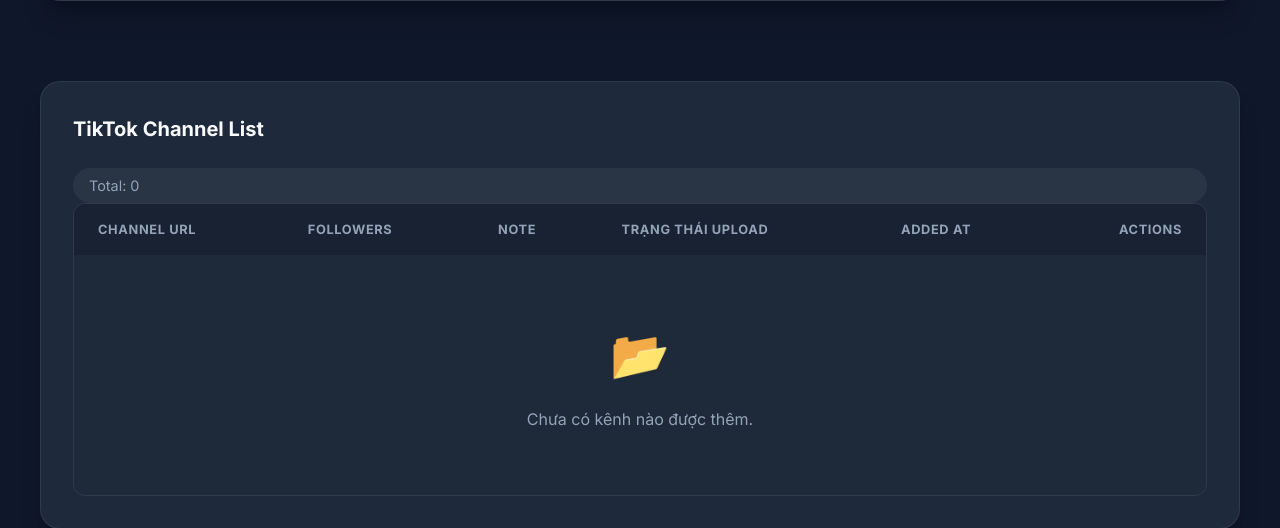
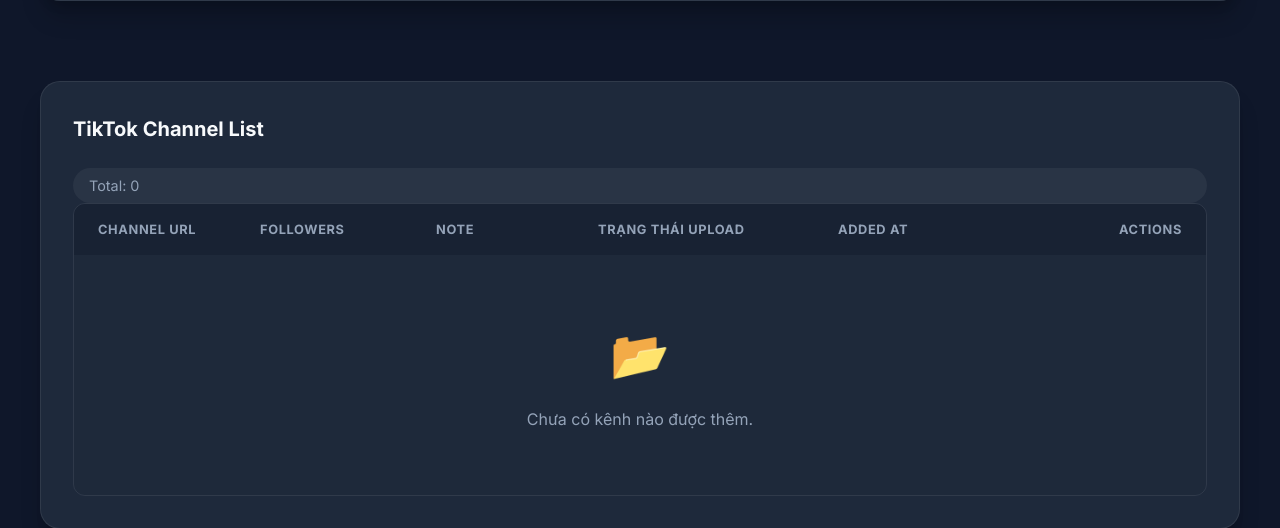
Before and after one commit to tungvt93/management_channel, a FastAPI app: page /tiktok-profiles in a window 1280 px wide. Shown: the part 627-1155 px from the top of the page. Run offline with FastAPI, Linux system fonts and the light colour scheme; the visitor is signed in with stand-in values (Sample User, id 1).

Commit message:
Fix TikTok table layout for long notes.
Use a dedicated table class with fixed layout and safe wrapping for long note strings to prevent columns overlapping.

Made-with: Cursor

```diff
--- a/static/style.css
+++ b/static/style.css
@@ -160,6 +160,29 @@ button:active {
     background: rgba(30, 41, 59, 0.3);
 }
 
+.tiktok-table {
+    table-layout: fixed;
+}
+
+.tiktok-table th,
+.tiktok-table td {
+    overflow: hidden;
+}
+
+/* Column sizing for TikTok table to avoid overlap */
+.tiktok-table th:nth-child(1),
+.tiktok-table td:nth-child(1) { width: 28%; }
+.tiktok-table th:nth-child(2),
+.tiktok-table td:nth-child(2) { width: 8rem; }
+.tiktok-table th:nth-child(3),
+.tiktok-table td:nth-child(3) { width: 28%; }
+.tiktok-table th:nth-child(4),
+.tiktok-table td:nth-child(4) { width: 12rem; }
+.tiktok-table th:nth-child(5),
+.tiktok-table td:nth-child(5) { width: 8rem; }
+.tiktok-table th:nth-child(6),
+.tiktok-table td:nth-child(6) { width: 10.5rem; }
+
 .data-table th {
     background: rgba(15, 23, 42, 0.4);
     color: var(--text-muted);
@@ -190,6 +213,13 @@ button:active {
     text-decoration: none;
     font-weight: 600;
     transition: color 0.2s;
+}
+
+.tiktok-table .item-url {
+    display: block;
+    white-space: nowrap;
+    overflow: hidden;
+    text-overflow: ellipsis;
 }
 
 .item-url:hover {
@@ -229,6 +259,9 @@ button:active {
 .note-cell {
     max-width: 22rem;
     vertical-align: top;
+    white-space: normal;
+    overflow-wrap: anywhere;
+    word-break: break-word;
 }
 
 .note-expandable {
--- a/templates/tiktok_profiles.html
+++ b/templates/tiktok_profiles.html
@@ -54,7 +54,7 @@
                     <div class="stats">Total: {{ profiles|length }}</div>
                 </div>
                 <div class="data-table-container">
-                    <table class="data-table">
+                    <table class="data-table tiktok-table">
                         <thead>
                             <tr>
                                 <th>Channel URL</th>
```
